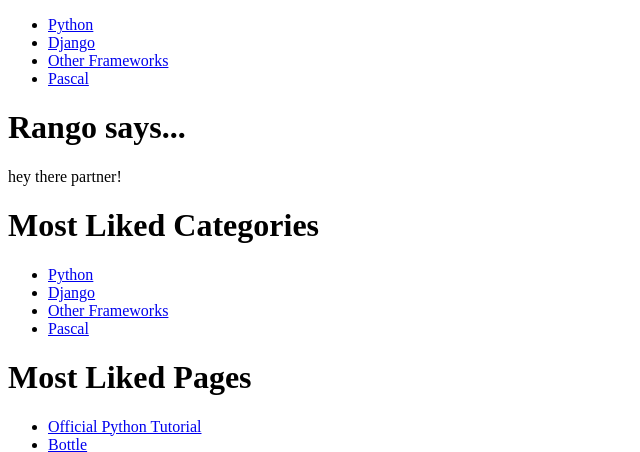
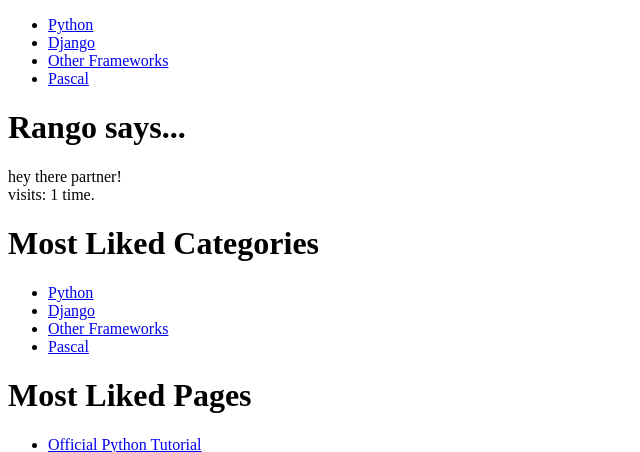
Before and after one commit to Kumagaileo/tango_with_django_project, a Django app: page / in a window 1280 px wide. Shown: the top 452 px of the page, without its empty margins (0-640 px from the left). Run offline with Django 3.2, Linux system fonts and the light colour scheme; data comes from the database, SQL or seed files in the repository.

Commit message:
corrections to chapter 10 cookie

```diff
--- a/templates/rango/about.html
+++ b/templates/rango/about.html
@@ -14,7 +14,7 @@ Rango
   </div>
   <div>
     {% if visits %}
-    You have visited {{visits}} time.
+    visits: {{visits}} time.
     {% else %}
     <strong>There are no visits present.</strong>
     {% endif %}
--- a/templates/rango/index.html
+++ b/templates/rango/index.html
@@ -13,6 +13,13 @@ Rango
       howdy {{ user.username }}!
     {% else %}
       hey there partner!
+    {% endif %}
+  </div>
+  <div>
+    {% if visits %}
+    visits: {{visits}} time.
+    {% else %}
+    <strong>There are no visits present.</strong>
     {% endif %}
   </div>
   <div>
--- a/templates/rango/register.html
+++ b/templates/rango/register.html
@@ -12,7 +12,7 @@
     Rango says: <strong>thank you for registering!</strong>
     <a href="{% url 'index' %}">Return to the homepage.</a><br/>
   {% else %}
-    Rango says: <strong>register here!</strong><br/>
+    Rango says: <strong>register here!</strong><br />
     <form id="user_form" method="post" action ="{% url 'register' %}" enctype="multipart/form-data">
     {% csrf_token %}
     <!-- Display each form-->
```
